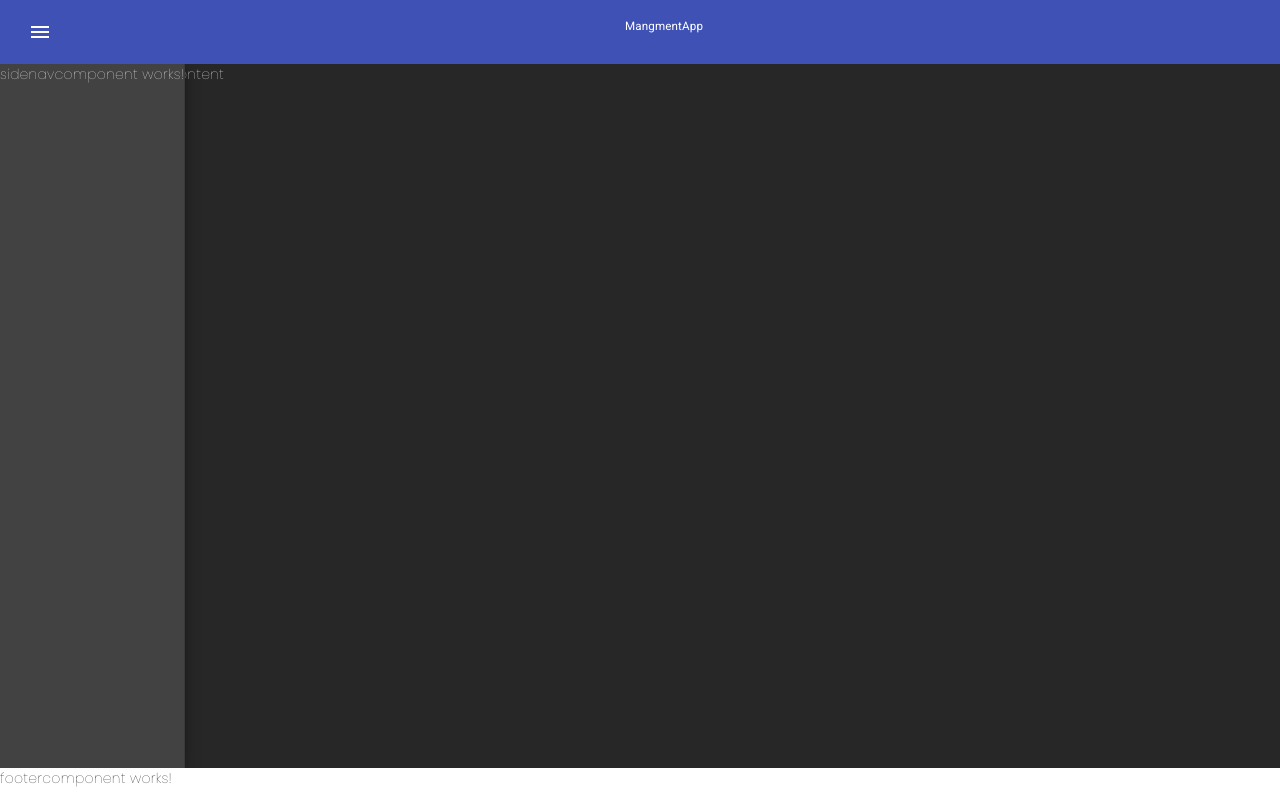
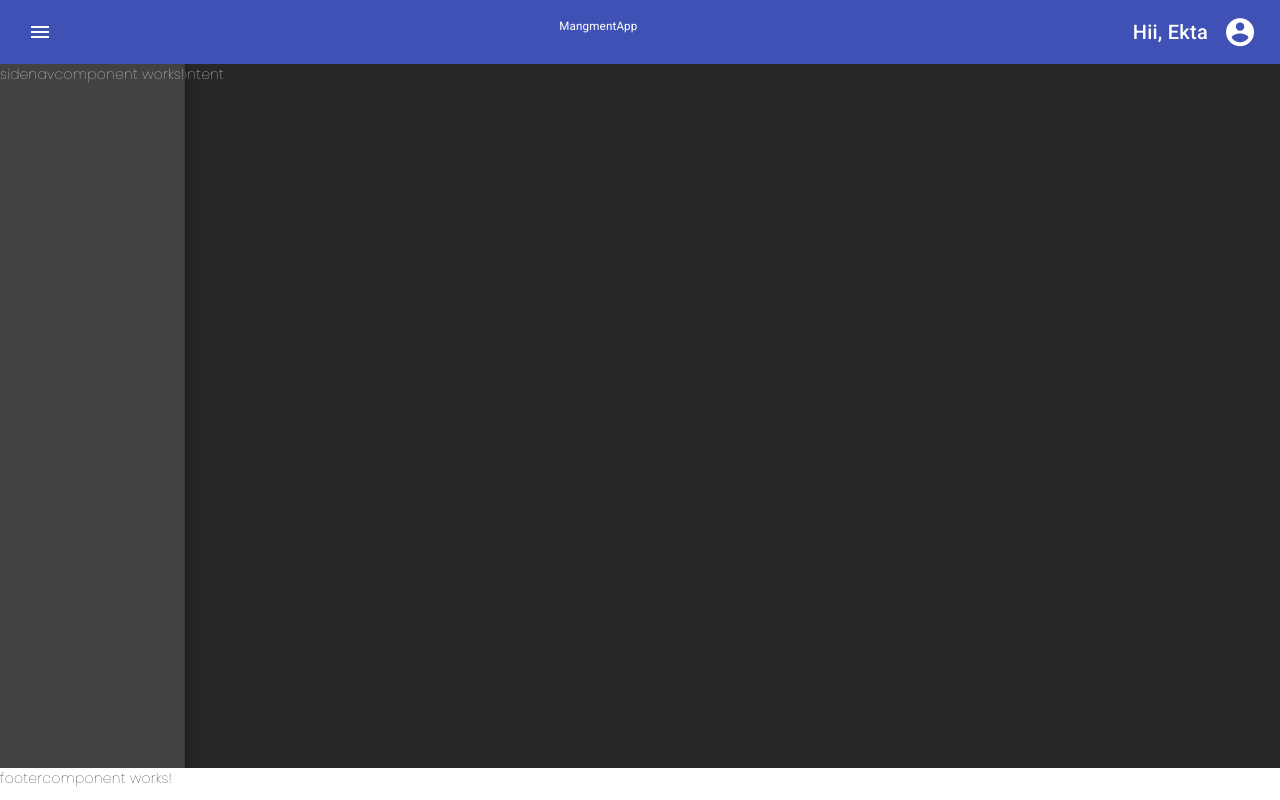
Before and after one commit to shikaruki/swabhav_Final_project, an Angular app in the folder angular-app-ui/: page / in a window 1280 px wide. Built offline with nearby package versions, Linux system fonts and the light colour scheme.

Commit message:
make changes in header

```diff
--- a/angular-app-ui/src/app/app.component.html
+++ b/angular-app-ui/src/app/app.component.html
@@ -1,4 +1,4 @@
-<app-headercomponent></app-headercomponent>
+<app-headercomponent (menuClicked)="sideNav.toggle()"></app-headercomponent>
 
 <mat-sidenav-container>
   <mat-sidenav mode="side" #sideNav opened class="mat-elevation-z6">
--- a/angular-app-ui/src/app/headercomponent/headercomponent.component.css
+++ b/angular-app-ui/src/app/headercomponent/headercomponent.component.css
@@ -10,3 +10,9 @@ mat-toolbar {
     display: flex;
     align-items: center;
 }
+.user-info span{
+    margin-right: 0.5rem;
+}
+.user-info mat-icon{
+    transform: scale(1.4);
+}
--- a/angular-app-ui/src/app/headercomponent/headercomponent.component.html
+++ b/angular-app-ui/src/app/headercomponent/headercomponent.component.html
@@ -1,9 +1,29 @@
 <mat-toolbar color="primary">
-<button mat-icon-button>
-<mat-icon>menu</mat-icon>
-</button>
-<h5>MangmentApp</h5>
-<div class="user-info">
-
-</div>
+    <button mat-icon-button>
+        <mat-icon mat-icon-button (click)="menuClicked.emit()">menu</mat-icon>
+    </button>
+    <h5>MangmentApp</h5>
+    <div class="user-info">
+        <span>
+            Hii,
+            Ekta
+        </span>
+        <button mat-icon-button [matMenuTriggerFor]="userMenu">
+            <mat-icon>account_circle</mat-icon>
+        </button>
+    </div>
+    <mat-menu #userMenu="matMenu">
+        <button mat-menu-item routerLink="/login">
+            <mat-icon>login</mat-icon>
+            <span>Login</span>
+        </button>
+        <button mat-menu-item routerLink="/profile">
+            <mat-icon>account_box</mat-icon>
+            <span>Profile</span>
+        </button>
+        <button mat-menu-item routerLink="/logout">
+            <mat-icon>logout</mat-icon>
+            <span>Log out</span>
+        </button>
+    </mat-menu>
 </mat-toolbar>
--- a/angular-app-ui/src/app/headercomponent/headercomponent.component.ts
+++ b/angular-app-ui/src/app/headercomponent/headercomponent.component.ts
@@ -1,4 +1,4 @@
-import { Component } from '@angular/core';
+import { Component, EventEmitter, Output } from '@angular/core';
 
 @Component({
   selector: 'app-headercomponent',
@@ -6,5 +6,6 @@ import { Component } from '@angular/core';
   styleUrls: ['./headercomponent.component.css']
 })
 export class HeadercomponentComponent {
-
+//onclicking the menu button it will hide and show the side bar
+@Output() menuClicked= new  EventEmitter<boolean>();
 }
```
